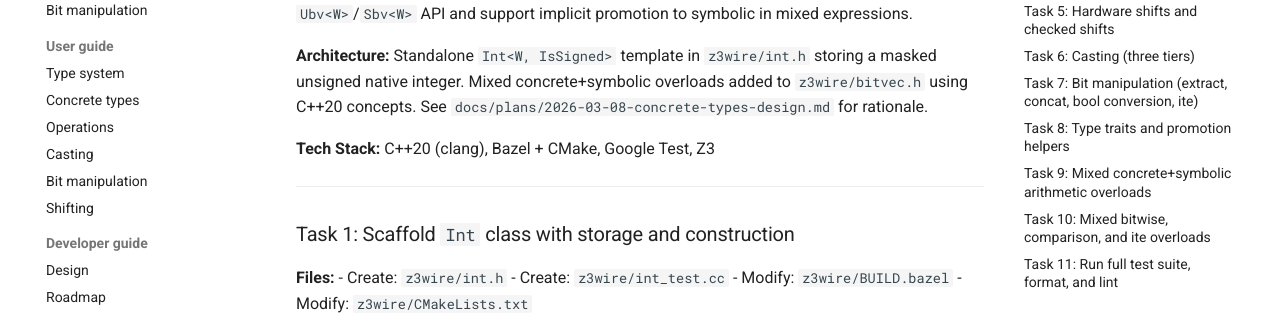
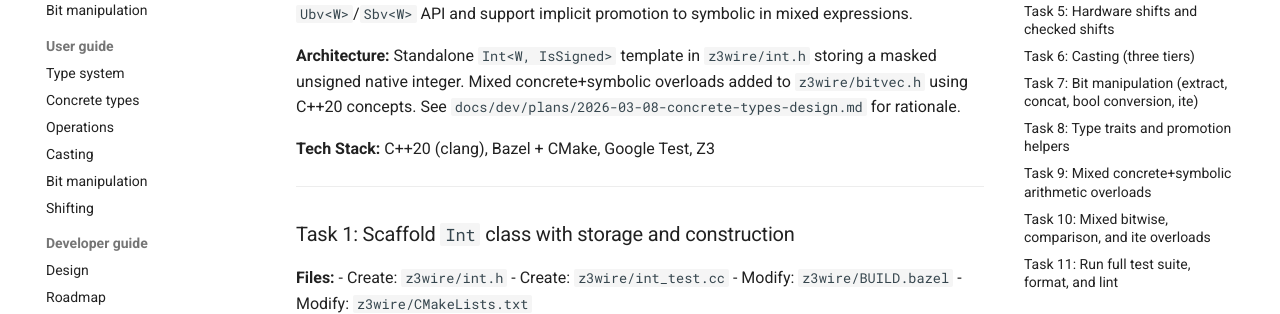
Before and after one commit to qobilidop/z3wire, an MkDocs documentation site: the page built from docs/dev/plans/2026-03-08-concrete-types.md, in a window 1280 px wide and 900 px high. Shown: the part 271-585 px from the top of the window. Built offline with MkDocs 1.6.1 and Material for MkDocs 9.7.7, drawn with Linux system fonts in a browser that asks for light colours; comment, search, counter and statistics services are not loaded; some of the changed text lies outside the part shown.

Commit message:
Move developer docs into docs/dev/ for clearer organization
User guide stays in docs/guide/, developer guide (design, roadmap,
plans) moves to docs/dev/. Updates nav, AGENTS.md, and internal links.

Co-Authored-By: Claude Opus 4.6 <noreply@anthropic.com>

```diff
--- a/docs/plans/2026-03-08-concrete-types.md
+++ b/docs/dev/plans/2026-03-08-concrete-types.md
@@ -4,7 +4,7 @@
 
 **Goal:** Add concrete fixed-width integer types (`UInt<W>`, `SInt<W>`) that mirror the symbolic `Ubv<W>`/`Sbv<W>` API and support implicit promotion to symbolic in mixed expressions.
 
-**Architecture:** Standalone `Int<W, IsSigned>` template in `z3wire/int.h` storing a masked unsigned native integer. Mixed concrete+symbolic overloads added to `z3wire/bitvec.h` using C++20 concepts. See `docs/plans/2026-03-08-concrete-types-design.md` for rationale.
+**Architecture:** Standalone `Int<W, IsSigned>` template in `z3wire/int.h` storing a masked unsigned native integer. Mixed concrete+symbolic overloads added to `z3wire/bitvec.h` using C++20 concepts. See `docs/dev/plans/2026-03-08-concrete-types-design.md` for rationale.
 
 **Tech Stack:** C++20 (clang), Bazel + CMake, Google Test, Z3
 
@@ -1557,7 +1557,7 @@ git commit -m "Fix formatting and lint issues"
 
 ---
 
-Plan complete and saved to `docs/plans/2026-03-08-concrete-types.md`. Two execution options:
+Plan complete and saved to `docs/dev/plans/2026-03-08-concrete-types.md`. Two execution options:
 
 **1. Subagent-Driven (this session)** — I dispatch a fresh subagent per task, review between tasks, fast iteration
 
--- a/mkdocs.yml
+++ b/mkdocs.yml
@@ -55,5 +55,5 @@ nav:
       - Bit manipulation: guide/bit-manipulation.md
       - Shifting: guide/shifting.md
   - Developer guide:
-      - Design: design.md
-      - Roadmap: roadmap.md
+      - Design: dev/design.md
+      - Roadmap: dev/roadmap.md
```
Also changed, not shown: AGENTS.md (+5 -3 lines), docs/dev/roadmap.md (renamed from docs/roadmap.md, +1 -1 lines), docs/dev/design.md (renamed from docs/design.md), docs/dev/plans/2026-03-08-concrete-types-design.md (renamed from docs/plans/2026-03-08-concrete-types-design.md).
